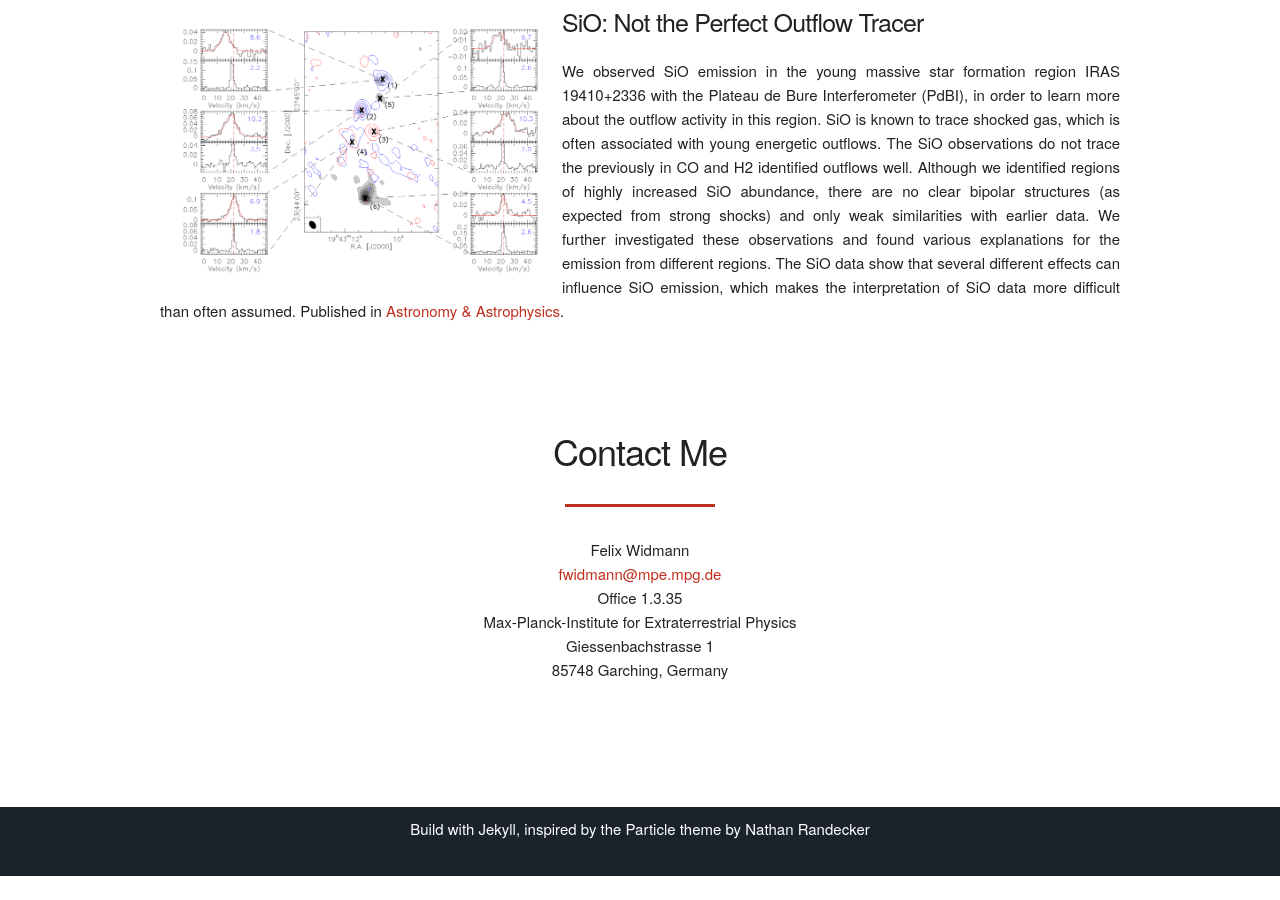
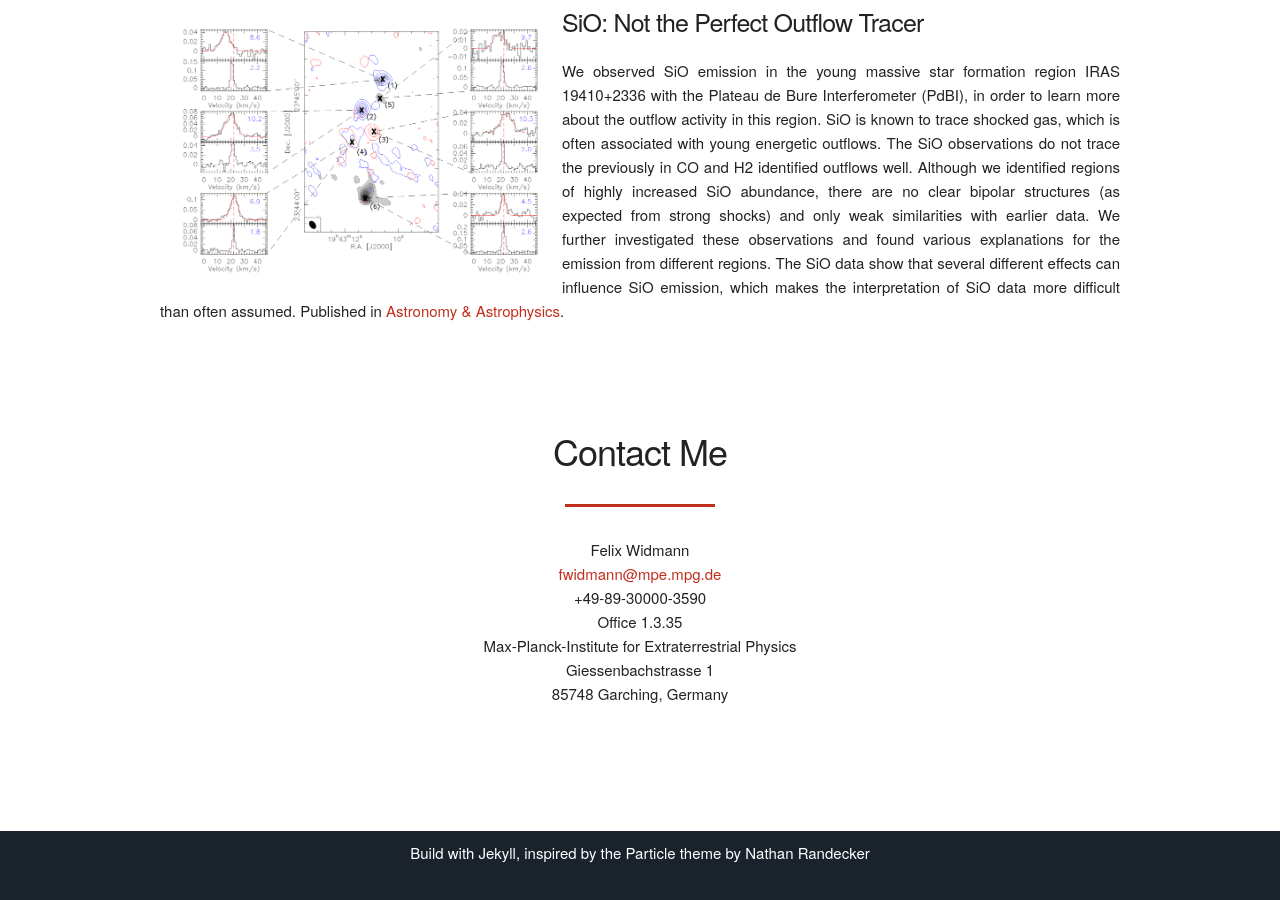
Before and after one commit to widmannf/widmannf.github.io, a Jekyll site: the page built from index.html, in a window 1280 px wide and 900 px high, scrolled down 2802 px. Built offline with Jekyll 4.4.1, drawn with Linux system fonts in a browser that asks for light colours; before the commit the page ends 3678 px from its top, so only the background shows below that.

Commit message:
phone number

```diff
--- a/_includes/contact.html
+++ b/_includes/contact.html
@@ -7,6 +7,7 @@
     <center>
     Felix Widmann <br>
     <a class="normal" href="mailto:{{site.email}}">{{site.email}}</a><br>
+    +49-89-30000-3590<br>
     Office 1.3.35 <br>
     Max-Planck-Institute for Extraterrestrial Physics <br>
     Giessenbachstrasse 1 <br>
```
